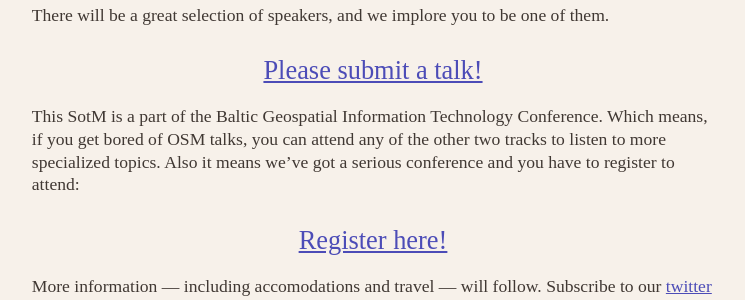
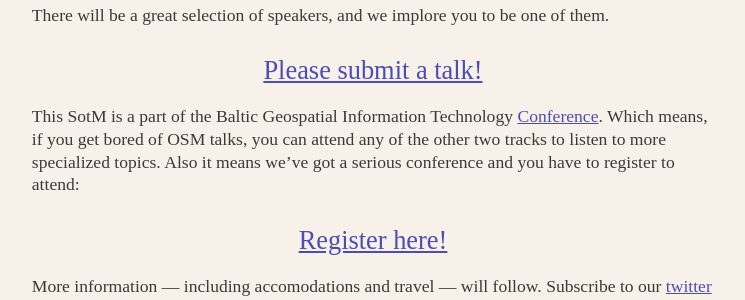
Before and after one commit to Zverik/sotm-baltics-2020, a Jekyll site: the page built from index.md, in a window 1280 px wide. Shown: the part 302-602 px from the top of the page, without its empty margins (267-1012 px from the left). Built offline with Jekyll 4.4.1, drawn with Linux system fonts in a browser that asks for light colours; part of the change alters nothing that is shown.

```diff
--- a/index.md
+++ b/index.md
@@ -14,7 +14,7 @@ There will be a great selection of speakers, and we implore you to be one of the
 {: .button}
 
 
-This SotM is a part of the Baltic Geospatial Information Technology Conference.
+This SotM is a part of the Baltic Geospatial Information Technology [Conference](https://www.balticgitconf.eu/).
 Which means, if you get bored of OSM talks, you can attend any of the other two
 tracks to listen to more specialized topics. Also it means we've got a serious
 conference and you have to register to attend:
```
